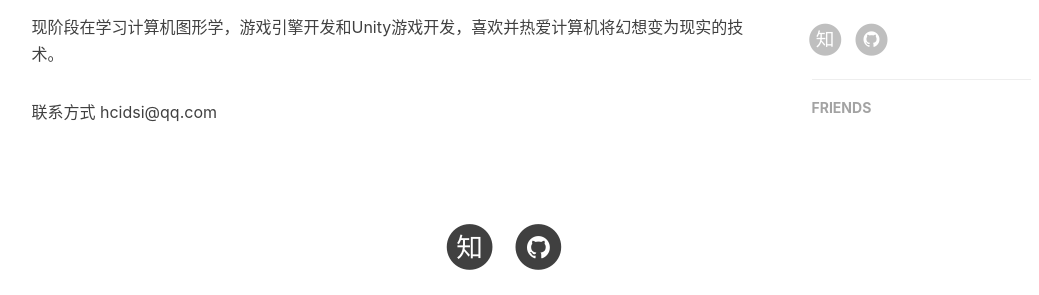
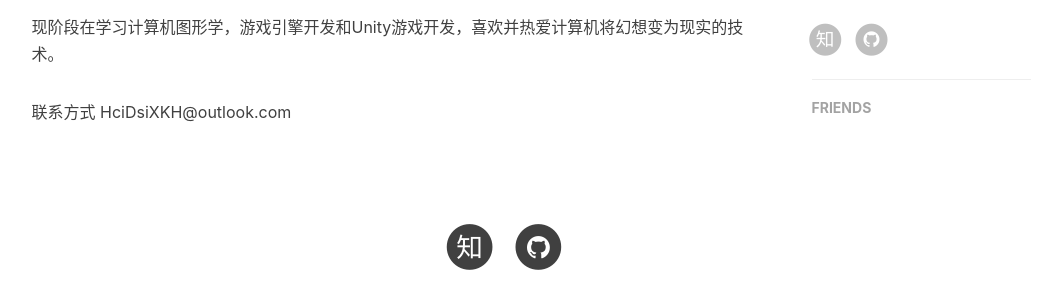
Before and after one commit to HciDsi/hcidsi.github.io, a Jekyll site: the page built from about.html, in a window 1280 px wide. Shown: the part 611-906 px from the top of the page, without its empty margins (136-1175 px from the left). Built offline with Jekyll 4.4.1, drawn with Linux system fonts in a browser that asks for light colours; nearby versions of some CDN libraries; comment, search, counter and statistics services are not loaded.

Commit message:
add jekyll template

```diff
--- a/_config.yml
+++ b/_config.yml
@@ -59,7 +59,7 @@ kramdown:
       start_line: 1
 
 # Disqus settings
-disqus_username: hcisdi
+disqus_username: kehaoxu
 
 # Netease settings
 netease_comment: false
--- a/_includes/about/en.md
+++ b/_includes/about/en.md
@@ -4,4 +4,4 @@ My interests include animations, games <del>(especially JRPGs)</del>, and novels
 
 At present, I am studying computer graphics, game engine development, and Unity game development. I have a passion for and a deep love for the technology that turns fantasies into reality.
 
-You can reach me at hcidsi@qq.com.
+You can reach me at HciDsiXKH@outlook.com.
--- a/_includes/about/zh.md
+++ b/_includes/about/zh.md
@@ -4,4 +4,4 @@ Hey，我是徐科豪（@hcidsi），来自华北理工大学，师从吴亚峰
 
 现阶段在学习计算机图形学，游戏引擎开发和Unity游戏开发，喜欢并热爱计算机将幻想变为现实的技术。
 
-联系方式 hcidsi@qq.com
+联系方式 HciDsiXKH@outlook.com
```
